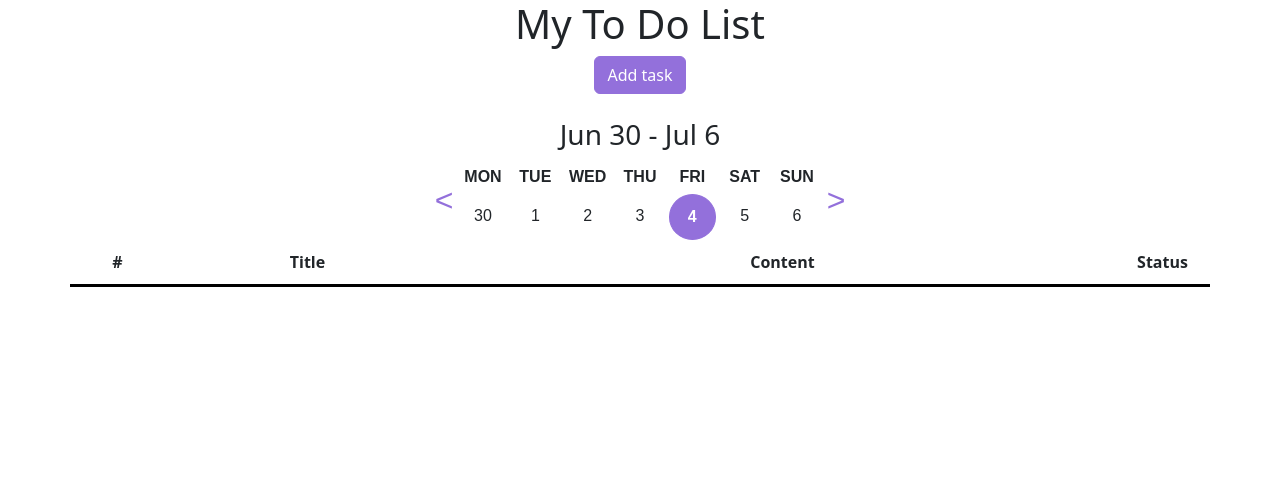
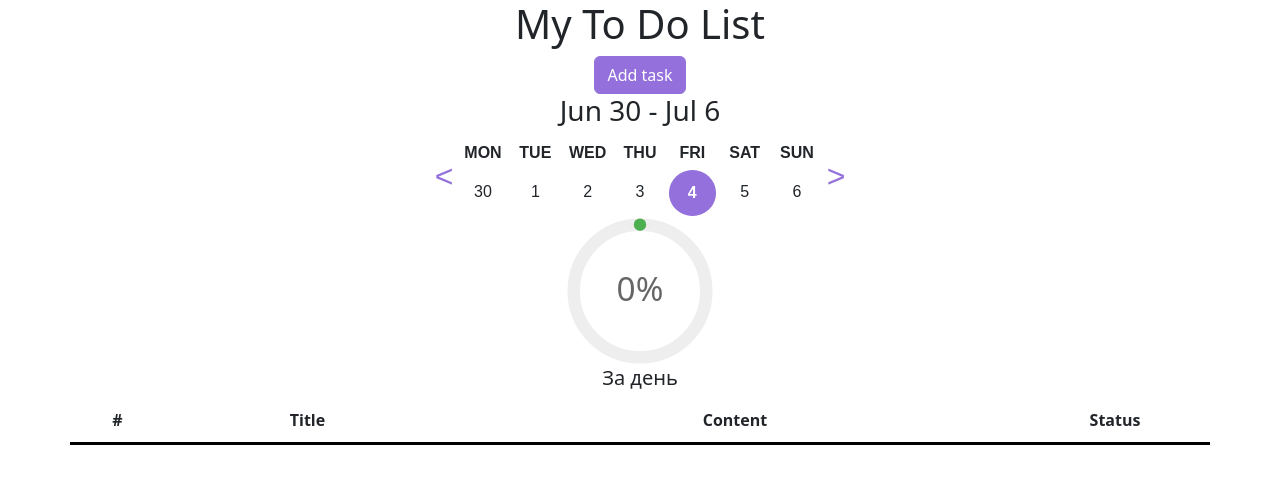
Before and after one commit to Legend03/ToDoListOnFlask, a Flask app: page / in a window 1280 px wide. Shown: the top 484 px of the page. Run offline with Flask 3, Linux system fonts and the light colour scheme; data that the repository does not hold is empty.

Commit message:
Added circle progress bar by day.

```diff
--- a/app.py
+++ b/app.py
@@ -1,5 +1,3 @@
-import datetime
-
 from flask import Flask, request, redirect, render_template, jsonify
 from flask_sqlalchemy import SQLAlchemy
 from datetime import date
@@ -74,7 +72,7 @@ def create_task():
 def update_task_status():
     data = request.get_json()
 
-    if 'new_status' in data:
+    if 'new_status' not in data:
         return jsonify({
             'success': False,
             'error': 'Invalid status'
--- a/static/js/index.js
+++ b/static/js/index.js
@@ -25,7 +25,8 @@ function load_data_by_date(date) {
 
             if (data.success) {
                 update_week_view(data['tasks_by_selected_date']);
-                render_tasks_list(sort_list_by_status(tasks_list))
+                render_tasks_list(sort_list_by_status(tasks_list));
+                update_diagram(tasks_list);
             }
         })
 }
@@ -52,10 +53,10 @@ function render_tasks_list(tasks_list) {
         col_title.classList.add('col-3');
         col_title.textContent = task['title'];
 
-        col_content.classList.add('col-7');
+        col_content.classList.add('col-6');
         col_content.textContent = task['content']
 
-        col_status.classList.add('col-1', 'text-center');
+        col_status.classList.add('col-2', 'text-center');
 
         button_status.classList.add('status-button')
 
@@ -104,6 +105,7 @@ function add_event_listener_on_status_button() {
                             tasks_list[index].status = new_status;
                         }
                         render_tasks_list(sort_list_by_status(tasks_list));
+                        update_diagram(tasks_list);
                     }
                 )
         })
@@ -115,6 +117,24 @@ function sort_list_by_status(tasks_list){
         if (a.status !== b.status) return a.status ? 1: -1;
         return a.title.localeCompare(b.title)
     })
+}
+
+function update_diagram(tasks){
+    const daily_progress = calculate_completion_tasks(tasks);
+    const diagram = document.querySelector('.achievement_on_days');
+
+    const circle = diagram.querySelector('.circle');
+    const percentage = diagram.querySelector('.percentage');
+
+    circle.style.strokeDasharray = `${daily_progress}, ${100 - daily_progress}`;
+    percentage.textContent = `${daily_progress}%`;
+}
+
+function calculate_completion_tasks(tasks){
+    if (tasks.length === 0) return 0;
+
+    const completed = tasks.filter(task => task.status).length;
+    return Math.round((completed / tasks.length) * 100);
 }
 
 function update_week_view(){
--- a/static/styles/index.css
+++ b/static/styles/index.css
@@ -17,6 +17,7 @@ button.status-button {
     align-items: center;
     padding: 10px 0px;
     border-bottom: mediumpurple 1px solid;
+    flex-wrap: wrap;
 }
 
 .row.header{
@@ -83,3 +84,50 @@ button.status-button {
     border: 0;
     font-size: xx-large;
 }
+
+header{
+    display: flex;
+    flex-direction: column;
+    justify-content: center;
+    align-items: center;
+}
+
+.circle_diagrams{
+    display: flex;
+    align-items: center;
+    justify-content: space-between;
+}
+
+.circle_diagrams div{
+    display: flex;
+    flex-direction: column;
+    align-items: center;
+}
+
+.circular-chart {
+    display: block;
+    width: 100%;
+    height: auto;
+    max-width: 150px;
+    max-height: 150px;
+}
+
+.circle-bg {
+    fill: none;
+    stroke: #eee;
+    stroke-width: 3;
+}
+
+.circle {
+    fill: none;
+    stroke-width: 3;
+    stroke-linecap: round;
+    transition: stroke-dasharray 1s ease-in-out;
+    stroke: #4CAF50;
+}
+
+.percentage {
+    fill: #666;
+    font-size: 0.5em;
+    text-anchor: middle;
+}
--- a/templates/index.html
+++ b/templates/index.html
@@ -14,14 +14,13 @@
 
 <body class="container">
     <header>
+
+        <div>
             <div class="text-center">
                 <h1>My To Do List</h1>
                 <button type="button" class="btn btn-primary" id="show_add_model" data-bs-toggle="modal"
                     data-bs-target="#add_model">Add task</button>
             </div>
-    </header>
-    <br>
-    <main>
             <h3 class="current-week text-center"></h3>
             <div class="calendar-container">
                 <button class="button-calendar prev-week">&lt;</button>
@@ -39,12 +38,34 @@
                 </div>
                 <button class="button-calendar next-week">&gt;</button>
             </div>
+        </div>
 
+        <div class="circle_diagrams">
+            <div class="achievement_on_days">
+                <svg viewBox="0 0 36 36" class="circular-chart">
+                    <path class="circle-bg"
+                        d="M18 2.0845
+                           a 15.9155 15.9155 0 0 1 0 31.831
+                           a 15.9155 15.9155 0 0 1 0 -31.831"
+                    />
+                    <path class="circle"
+                        stroke-dasharray="0, 100"
+                        d="M18 2.0845
+                           a 15.9155 15.9155 0 0 1 0 31.831
+                           a 15.9155 15.9155 0 0 1 0 -31.831"
+                    />
+                    <text x="18" y="20.5" class="percentage">0%</text>
+                </svg>
+                <h5>За день</h5>
+            </div>
+        </div>
+    </header>
+    <main>
         <div class="row header fw-bold text-center">
             <div class="col-1">#</div>
             <div class="col-3">Title</div>
-            <div class="col-7">Content</div>
-            <div class="col-1">Status</div>
+            <div class="col-6">Content</div>
+            <div class="col-2">Status</div>
         </div>
         <div class="tasks-row"></div>
     </main>
```
Lines whose indentation alone changed are shown as unchanged.
